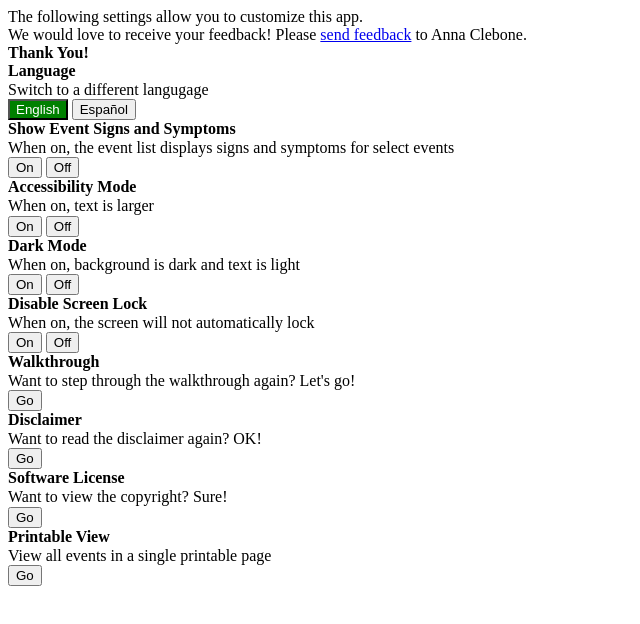
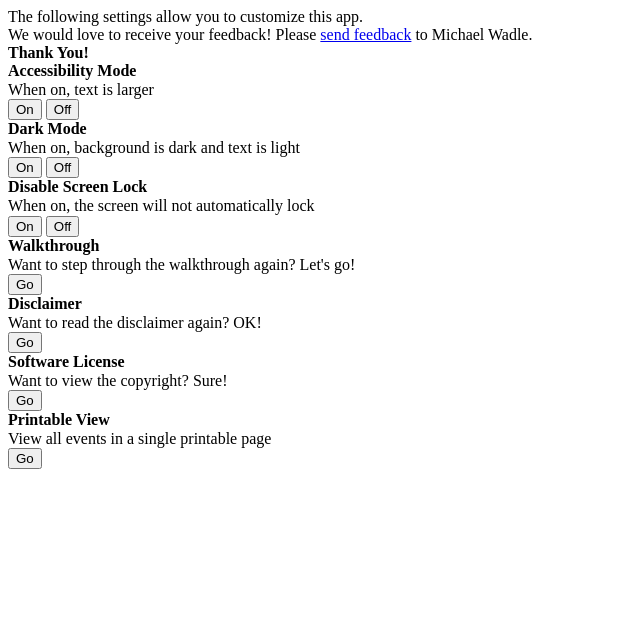
Before and after one commit to GaurangGupte/pedi-cards-crisis, a website: page www/html/en-US/settings/index.html in a window 1280 px wide. Shown: the whole page, without its empty margins (0-640 px from the left). Drawn offline with Linux system fonts and the light colour scheme.

Commit message:
Update index.html

```diff
--- a/www/html/en-US/settings/index.html
+++ b/www/html/en-US/settings/index.html
@@ -23,21 +23,9 @@
 </style>
 <div class="page">
     <div>The following settings allow you to customize this app.</div>
-    <div>We would love to receive your feedback! Please <a href="mailto:spapedicrisis@gmail.com">send feedback</a> to
-        Anna Clebone.</div>
+    <div>We would love to receive your feedback! Please <a href="mailto:wadle@wustl.edu">send feedback</a> to
+        Michael Wadle.</div>
     <div class="m-b-1"><strong>Thank You!</strong></div>
-    <div class="section">
-        <div><strong>Language</strong></div>
-        <div class="description">Switch to a different langugage</div>
-        <button data-language="en-US" class="lang active">English</button>
-        <button data-language="es-ES" class="lang">Español</button>
-    </div>
-    <div class="section" data-setting-name="hasEventDiagnosis">
-        <div><strong>Show Event Signs and Symptoms</strong></div>
-        <div class="description">When on, the event list displays signs and symptoms for select events</div>
-        <button class="on">On</button>
-        <button class="off">Off</button>
-    </div>
     <div class="section" data-setting-name="hasAccessibility">
         <div><strong>Accessibility Mode</strong></div>
         <div class="description">When on, text is larger</div>
```
